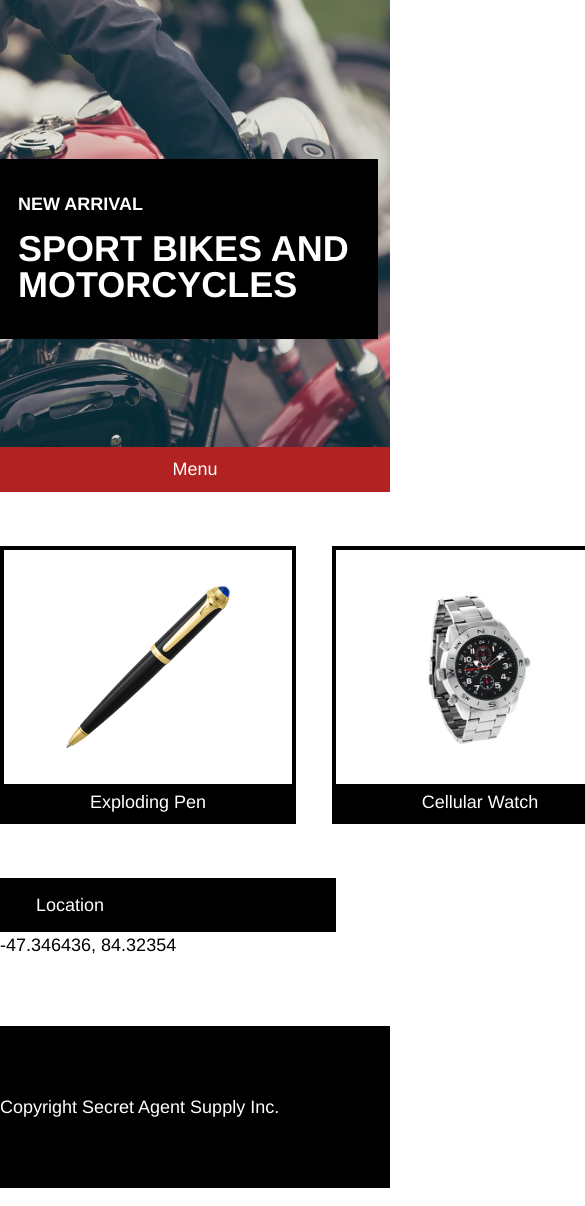
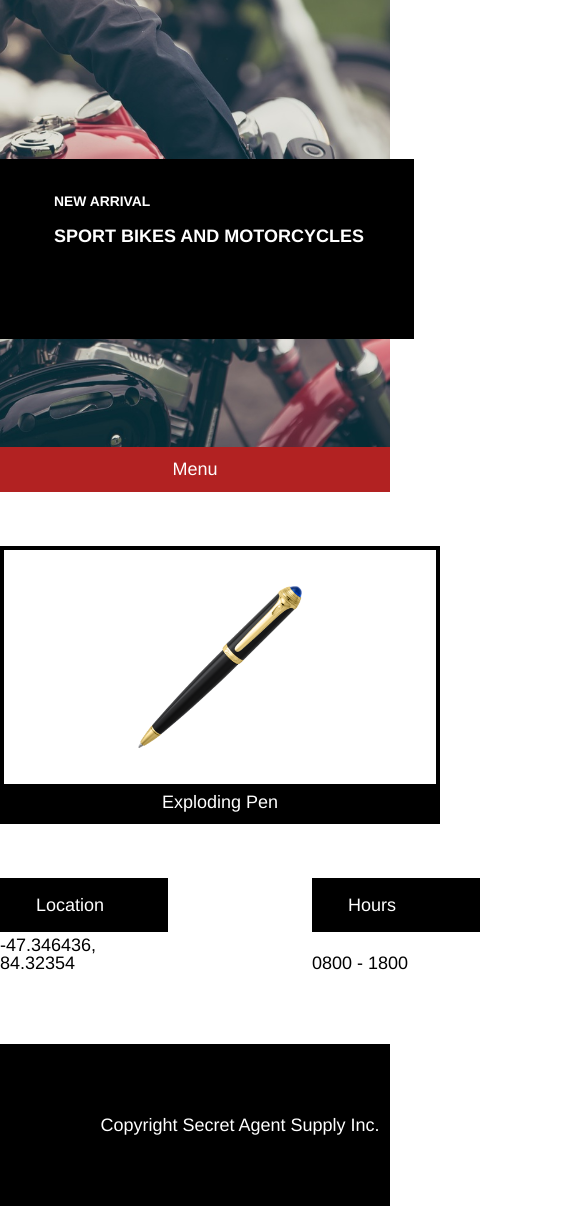
Before and after one commit to shineyk/SecretAgentSupply, a plain HTML site: page index.html in a window 390 px wide. Shown: the part 45-1251 px from the top of the page, 585 px wide, since content can reach past the window. Drawn offline with Linux system fonts and the light colour scheme; files whose address does not match are found by name.

Commit message:
Add media queries

```diff
--- a/index.html
+++ b/index.html
@@ -22,7 +22,7 @@
 			</div>
 		</div>
 	</div>
-	<div class="nav-wide">
+	<div class="nav-desktop">
 		<div class="site-container">
 			<ul>
 				<li>Eyewear</li>
@@ -34,7 +34,7 @@
 			</ul>
 		</div>
 	</div>
-	<div class="nav-narrow">
+	<div class="nav-tablet">
 		<div class="site-container">
 			<ul>
 				<li>Menu</li>
@@ -42,29 +42,34 @@
 		</div>
 	</div>
 	<div class="site-container store-items">
-		<ul>
-			<li><img src="./resources/images/pen.png" /><p>Exploding Pen</p></li>
-			<li><img src="./resources/images/watch.png" /><p>Cellular Watch</p></li>
-			<li><div class="glasses"><img src="./resources/images/glasses.png" /></div><p>Thermal Glasses</p></li>
-		</ul>
+		<div class="desktop">
+			<ul>
+				<li><img src="./resources/images/pen.png" /><p>Exploding Pen</p></li>
+				<li><img src="./resources/images/watch.png" /><p>Cellular Watch</p></li>
+				<li><div class="glasses"><img src="./resources/images/glasses.png" /></div><p>Thermal Glasses</p></li>
+			</ul>
+		</div>
+		<div class="tablet">
+			<ul>
+				<li><img src="./resources/images/pen.png" /><p>Exploding Pen</p></li>
+				<li><img src="./resources/images/watch.png" /><p>Cellular Watch</p></li>
+			</ul>
+		</div>
+		<div class="mobile">
+			<ul>
+				<li><img src="./resources/images/pen.png" /><p>Exploding Pen</p></li>
+			</ul>
+		</div>
 	</div>
 	<div class="site-container">
 		<div class="details">
 			<div class="details-item">
-				<div class="details-title">
-					<span>Location</span>
-				</div>
-				<div class="details-content">
-					<span>-47.346436, 84.32354</span>
-				</div>
+				<h4>Location</h4>
+				<h5>-47.346436, 84.32354</h5>
 			</div>
 			<div class="details-item">
-				<div class="details-title">
-					<span>Hours</span>
-				</div>
-				<div class="details-content">
-					<span>0800 - 1800</span>
-				</div>
+				<h4>Hours</h4>
+				<h5>0800 - 1800</h5>
 			</div>
 		</div>
 	</div>
--- a/resources/css/style.css
+++ b/resources/css/style.css
@@ -17,6 +17,19 @@ h2 {
 h3 {
 	font-size: 1rem;
 	font-weight: bold;
+}
+
+h4 {
+	background-color: black;
+	color: white;
+	padding: 1rem 2rem 1rem 2rem;
+	}
+
+h5 {
+	background-color: white;
+	color: black;
+	font-weight: normal;
+	padding-top: 0.25rem;
 }
 
 .site-container {
@@ -68,18 +81,18 @@ h3 {
 	color: white;
 	max-width: 20rem;
 	height: 8rem;
-	padding-left: 1rem;
+	padding-left: 3rem;
 	padding-top: 2rem;
 	margin-left: 0rem;
 	margin-top: 9rem;
 }
 
-.nav-wide {
+.nav-desktop {
 	width: 100%;
 	background-color: firebrick;
 }
 
-.nav-wide ul {
+.nav-desktop ul {
 	display: flex;
 	flex-direction: row;
 	padding: 0.75rem 0rem;
@@ -88,13 +101,13 @@ h3 {
 	width: 100%;
 }
 
-.nav-narrow {
+.nav-tablet {
 	width: 100%;
 	background-color: firebrick;
 	display: none;
 }
 
-.nav-narrow ul {
+.nav-tablet ul {
 	display: flex;
 	flex-direction: row;
 	padding: 0.75rem 0rem;
@@ -141,6 +154,14 @@ h3 {
 	height: 9rem;
 }
 
+.tablet {
+	display: none;
+}
+
+.mobile {
+	display: none;
+}
+
 .store-items p {
 	background-color: black;
 	color: white;
@@ -148,7 +169,6 @@ h3 {
 	margin: 0;
 	height: 2rem;
 }
-
 
 .details {
 	display: flex;
@@ -165,19 +185,6 @@ h3 {
 	width: 35%;
 }
 
-.details-title {
-	background-color: black;
-	color: white;
-	padding: 1rem 2rem 1rem 2rem;
-	}
-
-.details-content {
-	background-color: white;
-	color: black;
-	font-weight: normal;
-	padding-top: 0.25rem;
-}
-
 .footer {
 	background-color: black;
 	color: white;
@@ -187,15 +194,58 @@ h3 {
 }
 
 @media only screen and (max-width: 1024px) {
-	.nav-wide {
-		display:  none;
+	.nav-desktop {
+		display: none;
 	}
 
-	.nav-narrow {
+	.nav-tablet {
 		display: flex;
 	}
 
-	.glasses {
+	.desktop, .mobile {
 		display: none;
 	}
+
+	.tablet {
+		display: inline;
+	}
+
+	.store-items li {
+		width: 47%;
+	}
+
+	.site-container {
+		width: 720px;
+	}
 }
+
+@media only screen and (max-width: 470px) {
+	.desktop, .tablet {
+		display: none;
+	}
+
+	.mobile {
+		display: inline;
+	}
+
+	.store-items li {
+		width: 90%;
+	}
+
+	.site-container {
+		width: 480px;
+	}
+
+	h2 {
+		font-size: 1rem;
+	}
+
+	h3 {
+		font-size: 0.77rem;
+	}
+
+	.footer {
+		text-align: center;
+	}
+
+}
```
